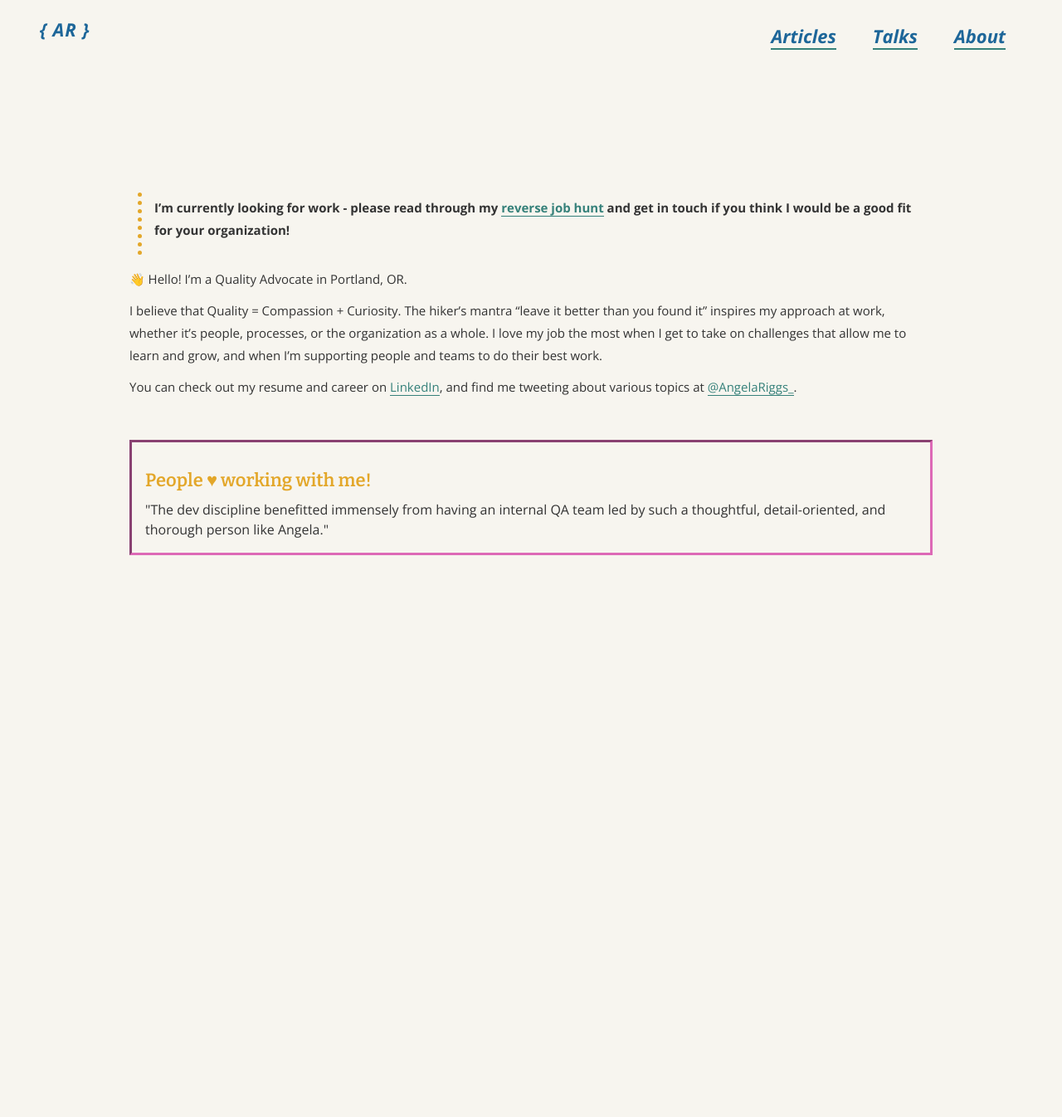
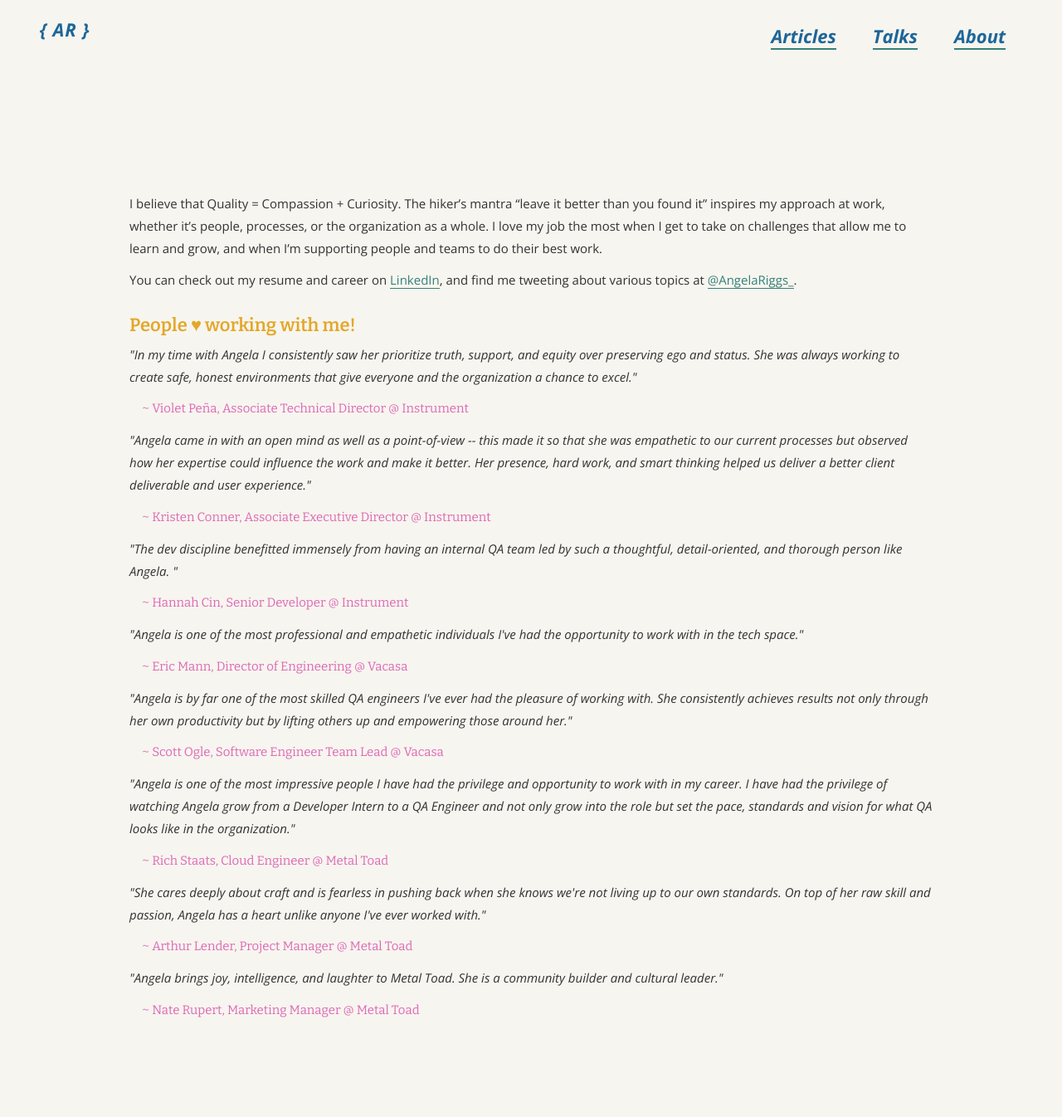
Before and after one commit to angelariggs/angelariggs.github.io, a Jekyll site: the page built from about.md, in a window 1280 px wide. Shown: the whole page at 83% size. Built offline with Jekyll 4.4.1, drawn with Linux system fonts in a browser that asks for light colours; before the commit the page ends 900 px from its top, so only the background shows below that.

Commit message:
updated recs section and styling

```diff
--- a/_sass/_about.scss
+++ b/_sass/_about.scss
@@ -9,3 +9,13 @@
   border-width: 3px;
   border-color: $accent-color;
 }
+
+.quote-text {
+	font-style: italic;
+}
+
+.quote-author {
+	font-family: $display;
+	color: $accent-color;
+	text-indent: 1em;
+}
--- a/about.md
+++ b/about.md
@@ -4,41 +4,24 @@ title:
 permalink: /about
 ---
 
-> **I'm currently looking for work - please read through my [reverse job hunt](https://angelariggs.github.io/articles/looking-for-work) and get in touch if you think I would be a good fit for your organization!**
-
-👋 Hello! I'm a Quality Advocate in Portland, OR.
-
 I believe that Quality = Compassion + Curiosity. The hiker's mantra "leave it better than you found it" inspires my approach at work, whether it’s people, processes, or the organization as a whole. I love my job the most when I get to take on challenges that allow me to learn and grow, and when I’m supporting people and teams to do their best work.
 
 You can check out my resume and career on [LinkedIn](https://www.linkedin.com/in/angelariggs), and find me tweeting about various topics at [@AngelaRiggs_](https://twitter.com/AngelaRiggs_).
 
-&nbsp;
-&nbsp;
+## People ♥ working with me!
 
-<div id="about-recs">
-	<h2>People ♥ working with me!</h2>
-<script language="JavaScript">
+<p class="quote-text">"In my time with Angela I consistently saw her prioritize truth, support, and equity over preserving ego and status. She was always working to create safe, honest environments that give everyone and the organization a chance to excel."</p> <p class="quote-author">~ Violet Peña, Associate Technical Director @ Instrument</p>
 
-var Quotation=new Array()
+<p class="quote-text">"Angela came in with an open mind as well as a point-of-view -- this made it so that she was empathetic to our current processes but observed how her expertise could influence the work and make it better. Her presence, hard work, and smart thinking helped us deliver a better client deliverable and user experience."</p> <p class="quote-author">~ Kristen Conner, Associate Executive Director @ Instrument</p>
 
-Quotation[0] = "\"She consistently achieves results not only through her own productivity but by lifting others up and empowering those around her.\"";
-Quotation[1] = "\"Angela is one of the most professional and empathetic individuals I've had the opportunity to work with in the tech space.\"";
-Quotation[2] = "\"Because of Angela, I know what it is like to have a great QA Engineer on your team. At every stage of the project, Angela makes sure it meets the high quality standards.\"";
-Quotation[3] = "\"She was always working to create safe, honest environments that give everyone and the organization a chance to excel.\"";
-Quotation[4] = "\"The definition of excellence in QA engineering and leadership.\"";
-Quotation[5] = "\"She cares deeply about craft and is fearless in pushing back when she knows we're not living up to our own standards.\"";
-Quotation[7] = "\"Relentlessly determined, she goes above and beyond to deliver on her commitments and stand up for her ideals.\"";
-Quotation[8] = "\"Angela is one of the most dedicated, driven and enthusiastic people I have worked with.\"";
-Quotation[9] = "\"Angela has a curious mind that's willing to tackle anything to improve the quality of our digital products.\"";
-Quotation[10] = "\"Angela has a strong sense of ethics and values, and works to make sure that everyone she works with feels heard and included.\"";
-Quotation[11] = "\"Her ability to understand the technical aspects of a development project along with the business needs greatly increased our level of delivery across multiple projects.\"";
-Quotation[12] = "\"Without a doubt, Angela created a sophisticated and trusted QA process at Instrument that didn't exist before she joined.\"";
-Quotation[13] = "\"The dev discipline benefitted immensely from having an internal QA team led by such a thoughtful, detail-oriented, and thorough person like Angela.\"";
-Quotation[14] = "\"She is someone who gets things done not just at the project level, but also at the organizational level. If you're looking for a strong, empathetic leader with great QA expertise, look no further.\"";
+<p class="quote-text">"The dev discipline benefitted immensely from having an internal QA team led by such a thoughtful, detail-oriented, and thorough person like Angela. "</p> <p class="quote-author">~ Hannah Cin, Senior Developer @ Instrument</p>
 
-var Q = Quotation.length;
-var whichQuotation=Math.round(Math.random()*(Q-1));
-function showQuotation(){document.write(Quotation[whichQuotation]);}
-showQuotation();
-</script>
-</div>
+<p class="quote-text">"Angela is one of the most professional and empathetic individuals I've had the opportunity to work with in the tech space."</p> <p class="quote-author">~ Eric Mann, Director of Engineering @ Vacasa</p>
+
+<p class="quote-text">"Angela is by far one of the most skilled QA engineers I've ever had the pleasure of working with. She consistently achieves results not only through her own productivity but by lifting others up and empowering those around her."</p> <p class="quote-author">~ Scott Ogle, Software Engineer Team Lead @ Vacasa</p>
+
+<p class="quote-text">"Angela is one of the most impressive people I have had the privilege and opportunity to work with in my career. I have had the privilege of watching Angela grow from a Developer Intern to a QA Engineer and not only grow into the role but set the pace, standards and vision for what QA looks like in the organization."</p> <p class="quote-author">~ Rich Staats, Cloud Engineer @ Metal Toad</p>
+
+<p class="quote-text">"She cares deeply about craft and is fearless in pushing back when she knows we're not living up to our own standards. On top of her raw skill and passion, Angela has a heart unlike anyone I've ever worked with."</p> <p class="quote-author">~ Arthur Lender, Project Manager @ Metal Toad</p>
+
+<p class="quote-text">"Angela brings joy, intelligence, and laughter to Metal Toad. She is a community builder and cultural leader."</p> <p class="quote-author">~ Nate Rupert, Marketing Manager @ Metal Toad</p>
```
